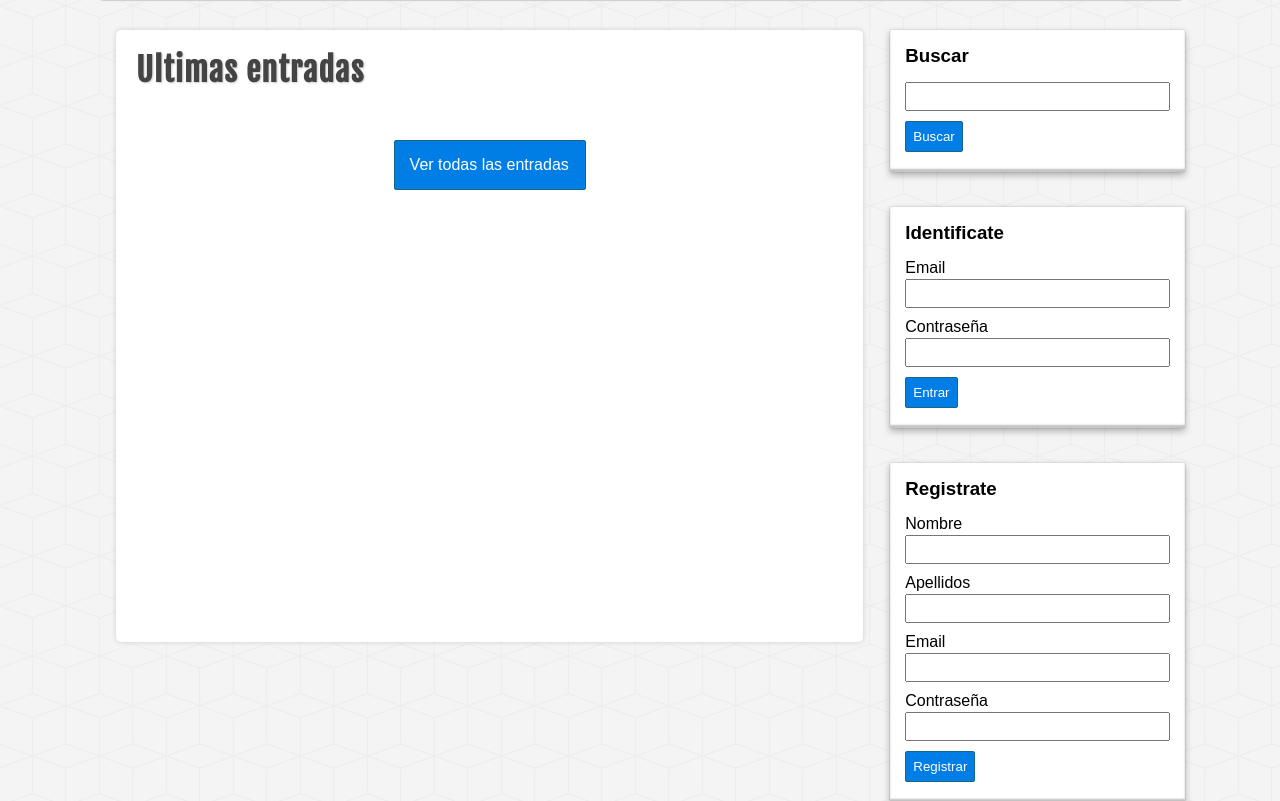
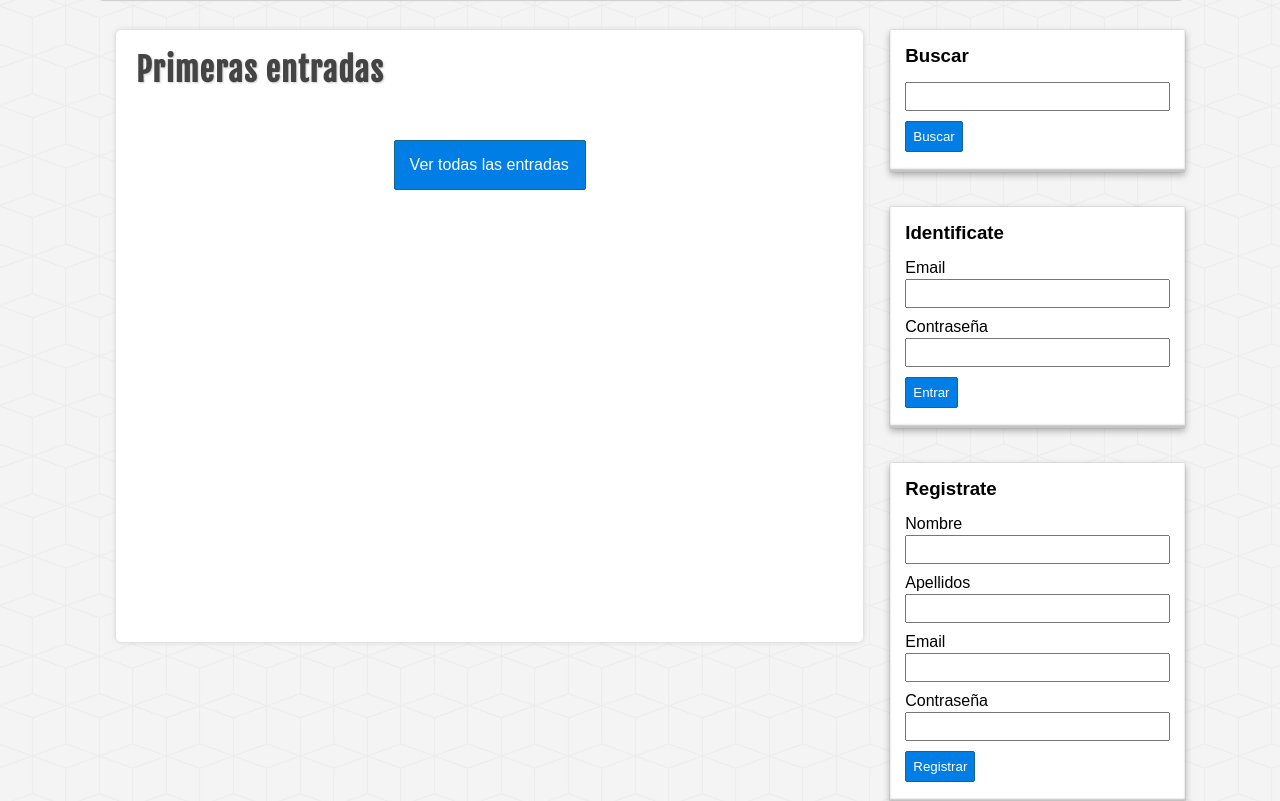
Before and after one commit to mianduranoc/proyecto-php, a PHP site: page / in a window 1280 px wide. Shown: the part 157-958 px from the top of the page. Run offline with PHP 8.4, Linux system fonts and the light colour scheme; data that the repository does not hold is empty; some libraries are stand-ins or nearby versions.

Commit message:
update index

```diff
--- a/index.php
+++ b/index.php
@@ -2,7 +2,7 @@
 <?php require_once 'includes/lateral.php';?>
     <!-- Caja principal--->
     <div id="principal">
-        <h1>Ultimas entradas</h1>
+        <h1>Primeras entradas</h1>
         <?php $entradas= conseguirEntradas($db,true);
             if (!empty($entradas)):
             while($entrada= mysqli_fetch_assoc($entradas)):?>
```
